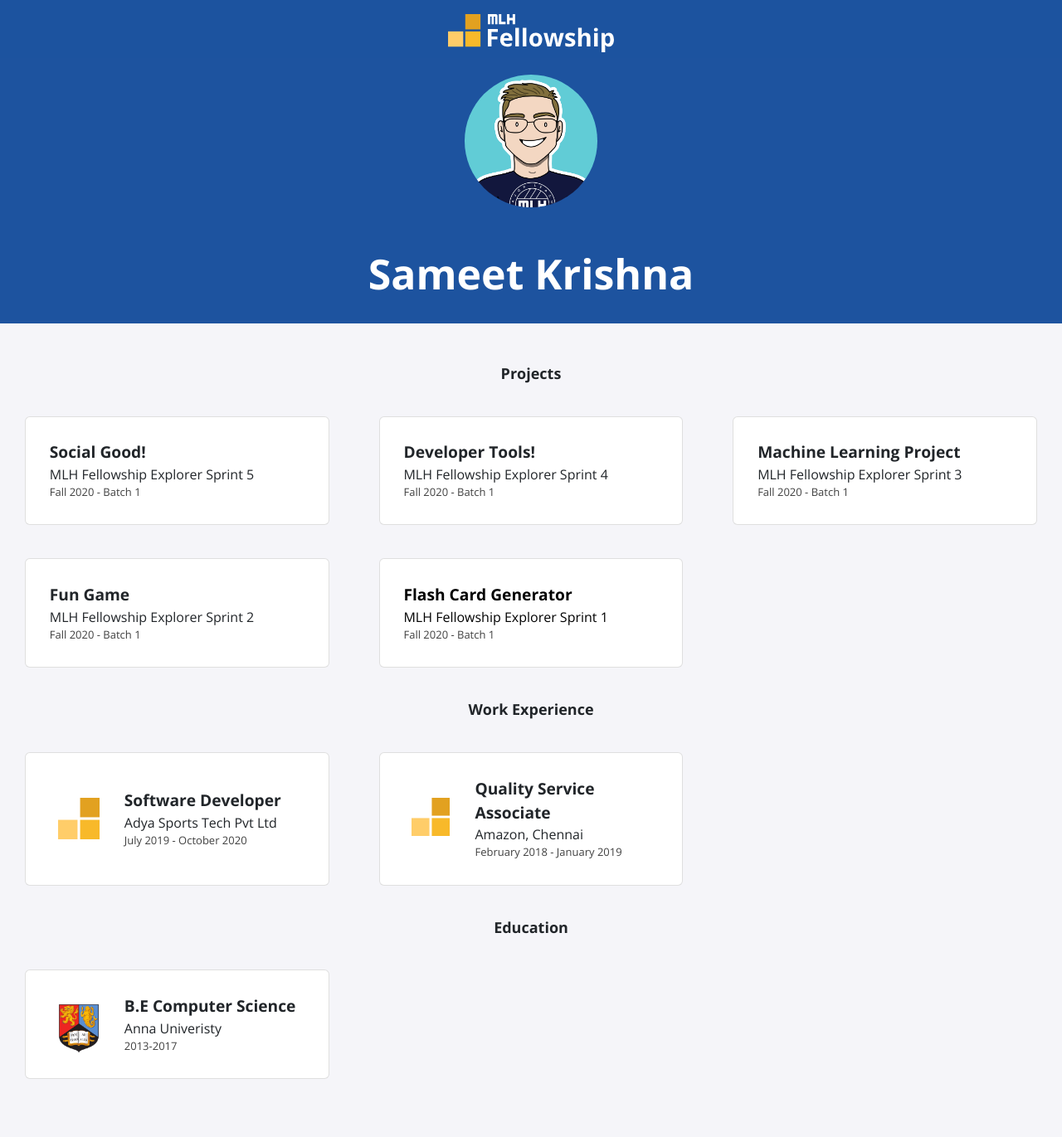
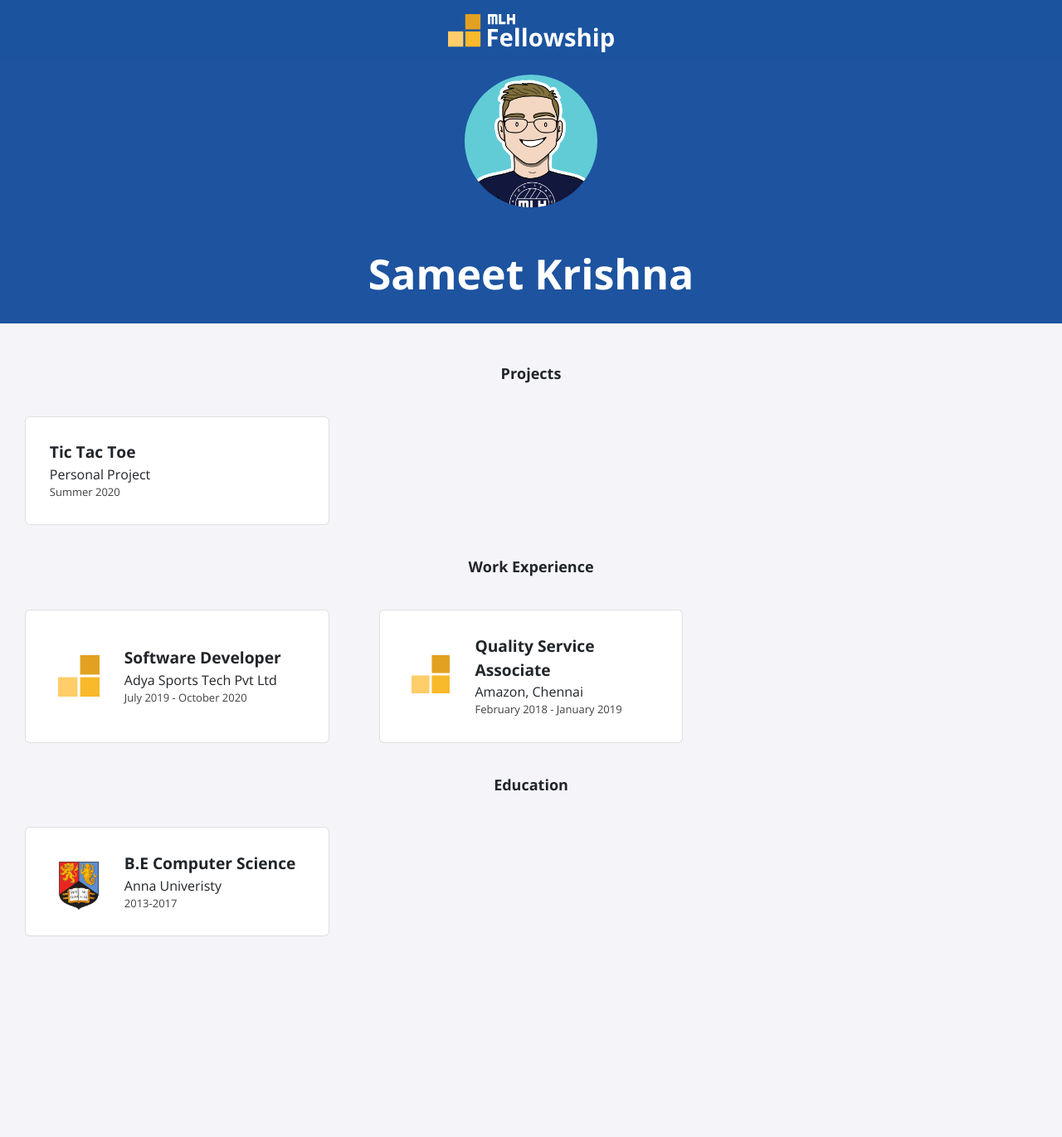
Before and after one commit to krishnasameeth/krishnasameeth.github.io, a Jekyll site: the page built from index.html, in a window 1280 px wide. Shown: the whole page at 83% size. Built offline with Jekyll 4.4.1, drawn with Linux system fonts in a browser that asks for light colours; nearby versions of some CDN libraries; after the commit the page ends 1199 px from its top, so only the background shows below that.

Commit message:
Update projects.yml

```diff
--- a/_data/projects.yml
+++ b/_data/projects.yml
@@ -1,20 +1,3 @@
-- title: Social Good!
-  event: MLH Fellowship Explorer Sprint 5
-  date: Fall 2020 - Batch 1
-
-- title: Developer Tools!
-  event: MLH Fellowship Explorer Sprint 4
-  date: Fall 2020 - Batch 1
-
-- title: Machine Learning Project
-  event: MLH Fellowship Explorer Sprint 3
-  date: Fall 2020 - Batch 1
-
-- title: Fun Game
-  event: MLH Fellowship Explorer Sprint 2
-  date: Fall 2020 - Batch 1
-
-- title: Flash Card Generator
-  event: MLH Fellowship Explorer Sprint 1
-  date: Fall 2020 - Batch 1
-  page-name: sprint1
+- title: Tic Tac Toe
+  event: Personal Project
+  date: Summer 2020
```
